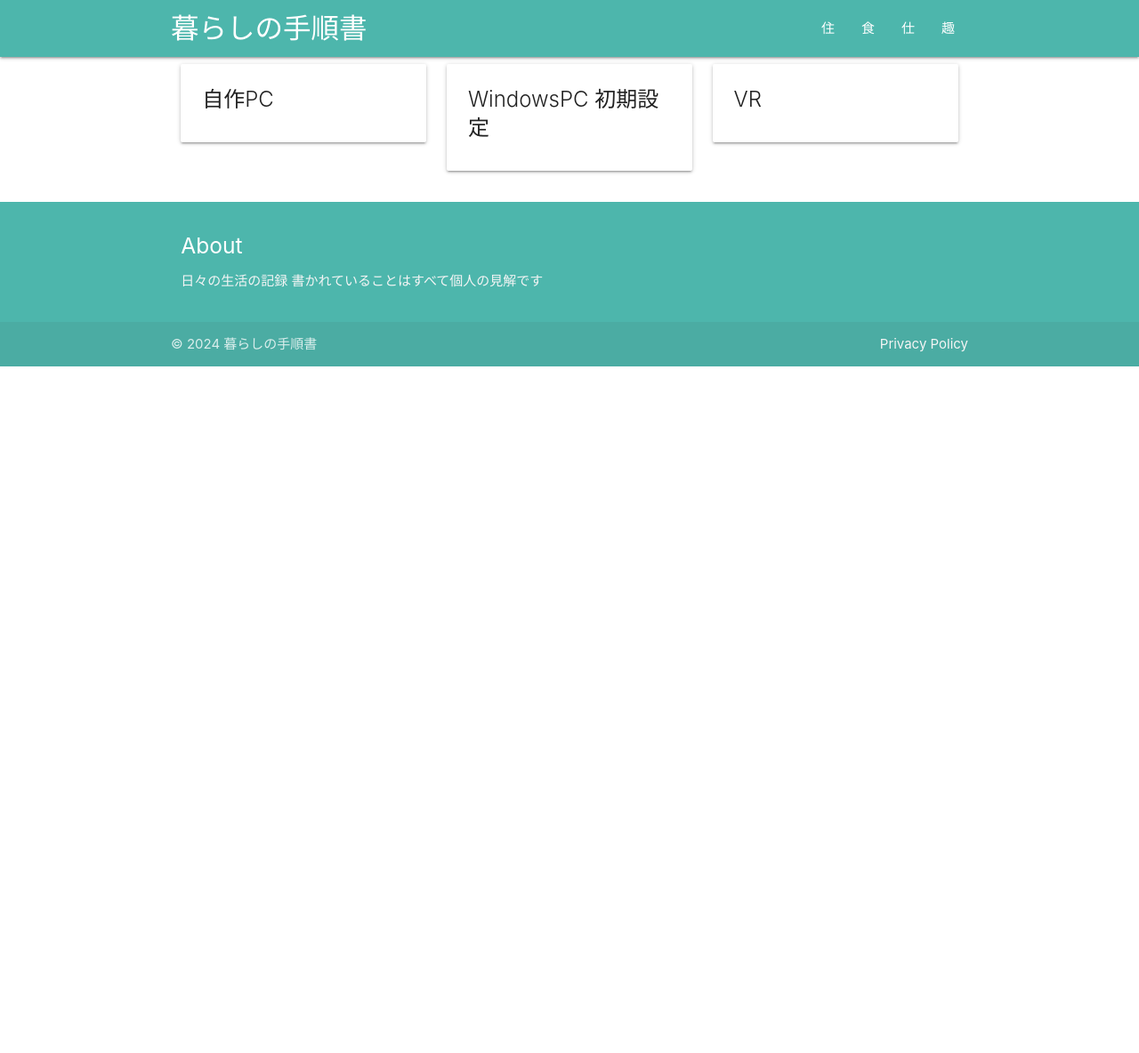
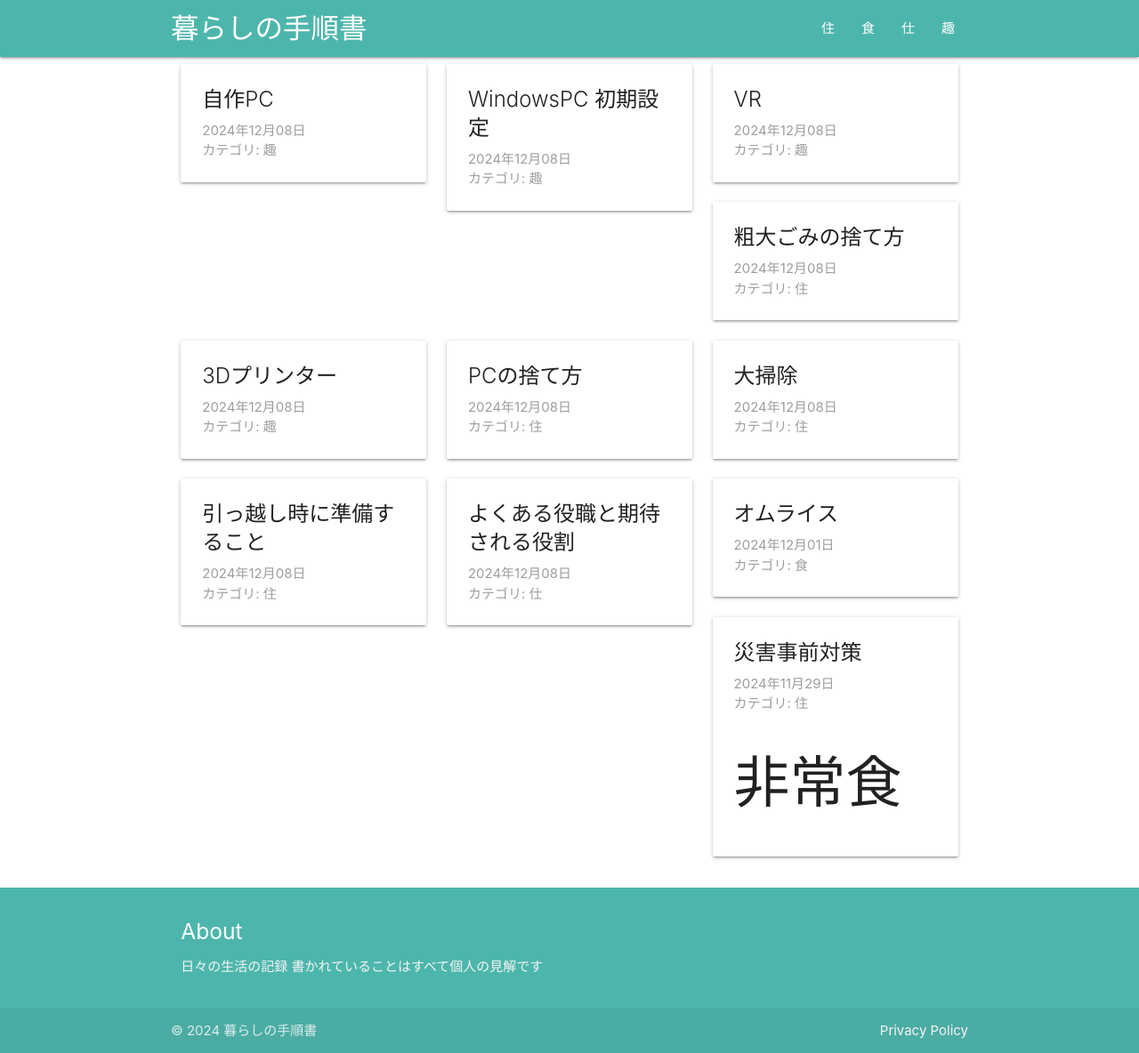
Before and after one commit to yuki-kamikita/kurasino, a Jekyll site: the page built from index.html, in a window 1280 px wide. Shown: the whole page at 89% size. Built offline with Jekyll 4.4.1, drawn with Linux system fonts in a browser that asks for light colours; before the commit the page ends 900 px from its top, so only the background shows below that.

Commit message:
カードデザイン調整

```diff
--- /dev/null
+++ b/_includes/post-card.html
@@ -0,0 +1,12 @@
+<div class="col s12 m4">
+    <div class="card hoverable" onclick="location.href='{{ post.url }}'" style="cursor:pointer;">
+      <div class="card-content">
+        <span class="card-title">{{ post.title }}</span>
+        <p class="grey-text">{{ post.date | date: "%Y年%m月%d日" }}</p>
+        {% if post.categories %}
+          <p class="grey-text">カテゴリ: {{ post.categories | join: ", " }}</p>
+        {% endif %}
+        <p>{{ post.excerpt }}</p>
+      </div>
+    </div>
+  </div>
--- a/index.html
+++ b/index.html
@@ -3,14 +3,7 @@ layout: default
 ---
 
 <div class="row">
-  {% for post in site.posts limit: 3 %}
-    <div class="col s12 m4">
-      <div class="card hoverable" onclick="location.href='{{ post.url }}'" style="cursor:pointer;">
-        <div class="card-content">
-          <span class="card-title">{{ post.title }}</span>
-          <p>{{ post.excerpt }}</p>
-        </div>
-      </div>
-    </div>
+  {% for post in site.posts %}
+    {% include post-card.html post=post %}
   {% endfor %}
 </div>
```
Also changed, not shown: _layouts/category.html (+1 -8 lines).
